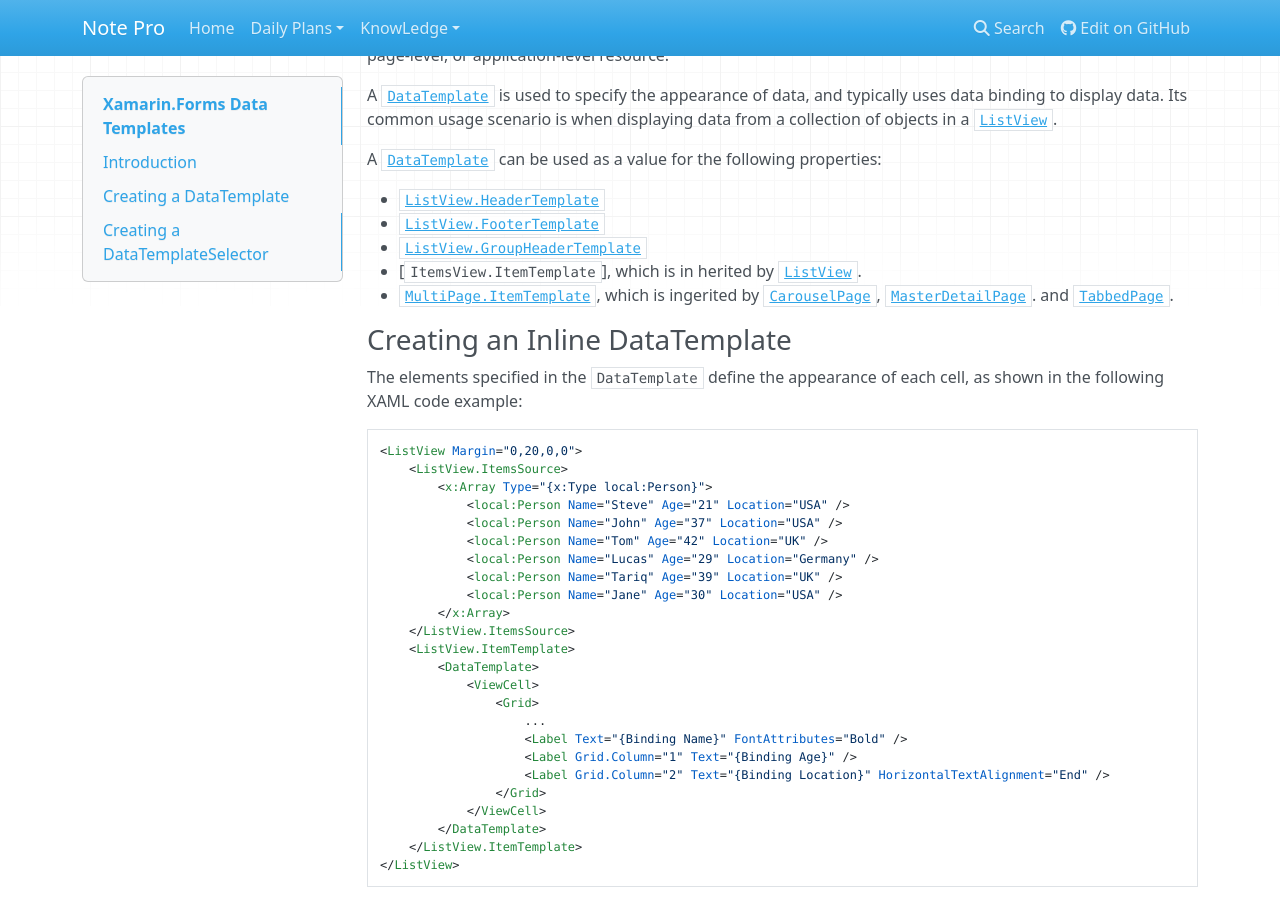
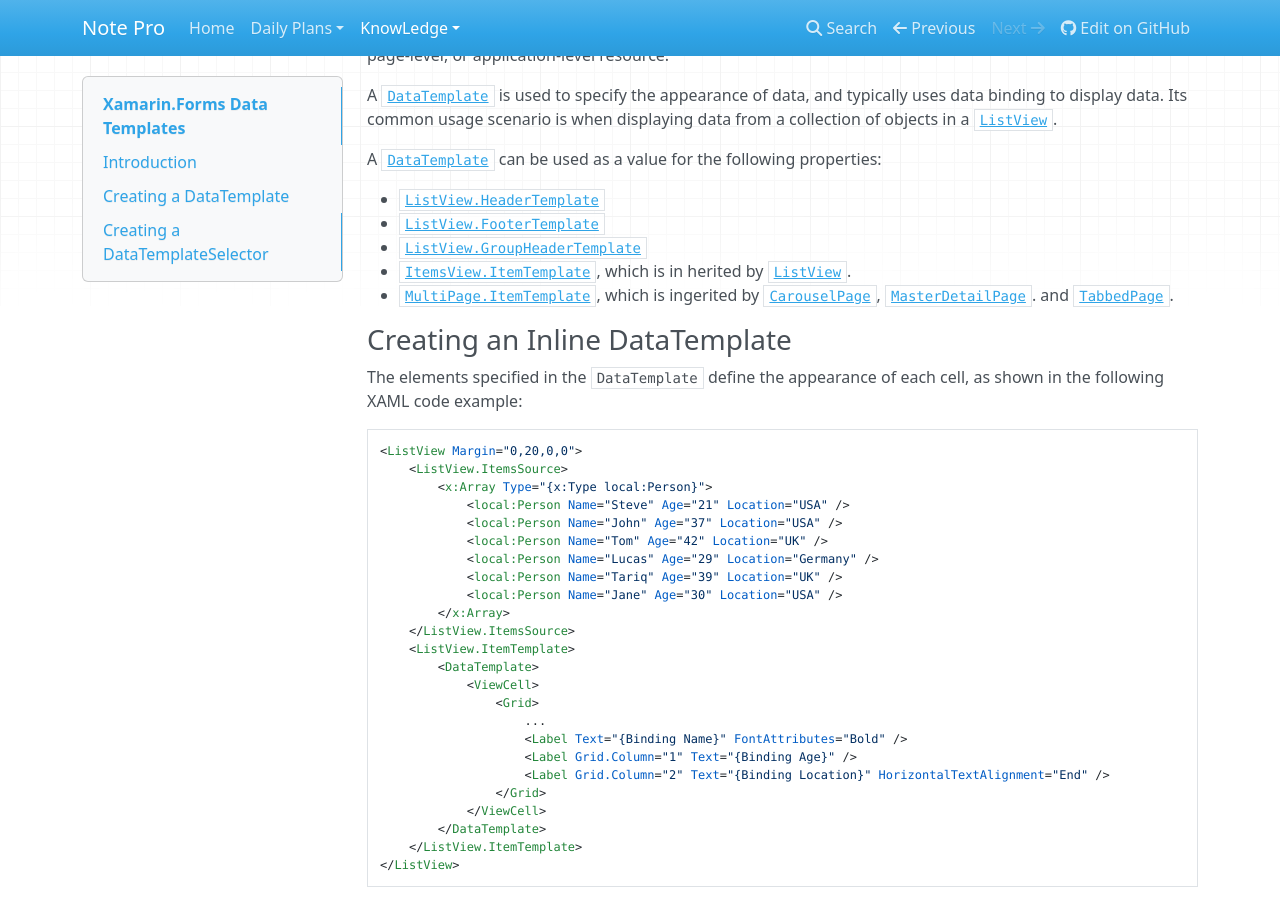
Before and after one commit to MoonSmile1707/NotePro, an MkDocs documentation site: the page built from docs/knowledge/mobile-development/xamarin/templates/data-templates.md, in a window 1280 px wide and 900 px high, scrolled down 345 px. Built offline with MkDocs 1.6.1, drawn with Linux system fonts in a browser that asks for light colours; nearby versions of some CDN libraries; part of the change alters nothing that is shown.

```diff
--- a/docs/knowledge/mobile-development/xamarin/templates/data-templates.md
+++ b/docs/knowledge/mobile-development/xamarin/templates/data-templates.md
@@ -17,7 +17,7 @@ A [`DataTemplate`](https://docs.microsoft.com/en-us/dotnet/api/xamarin.forms.dat
 - [`ListView.HeaderTemplate`](https://docs.microsoft.com/en-us/dotnet/api/xamarin.forms.listview.headertemplate#Xamarin_Forms_ListView_HeaderTemplate)
 - [`ListView.FooterTemplate`](https://docs.microsoft.com/en-us/dotnet/api/xamarin.forms.listview.footertemplate#Xamarin_Forms_ListView_FooterTemplate)
 - [`ListView.GroupHeaderTemplate`](https://docs.microsoft.com/en-us/dotnet/api/xamarin.forms.listview.groupheadertemplate#Xamarin_Forms_ListView_GroupHeaderTemplate)
-- [`ItemsView.ItemTemplate`], which is in herited by [`ListView`](https://docs.microsoft.com/en-us/dotnet/api/xamarin.forms.listview).
+- [`ItemsView.ItemTemplate`](https://docs.microsoft.com/en-us/dotnet/api/xamarin.forms.itemsview-1), which is in herited by [`ListView`](https://docs.microsoft.com/en-us/dotnet/api/xamarin.forms.listview).
 - [`MultiPage.ItemTemplate`](https://docs.microsoft.com/en-us/dotnet/api/xamarin.forms.multipage-1), which is ingerited by [`CarouselPage`](https://docs.microsoft.com/en-us/dotnet/api/xamarin.forms.carouselpage), [`MasterDetailPage`](https://docs.microsoft.com/en-us/dotnet/api/xamarin.forms.masterdetailpage). and [`TabbedPage`](https://docs.microsoft.com/en-us/dotnet/api/xamarin.forms.tabbedpage).
 
 ### Creating an Inline DataTemplate
--- a/mkdocs.yml
+++ b/mkdocs.yml
@@ -48,6 +48,8 @@ nav:
               - Themes: knowledge/mobile-development/xamarin/xamarin-forms-theme.md
               - Template:
                   - Overview: knowledge/mobile-development/xamarin/templates/overview.md
+                  - Control Templates: knowledge/mobile-development/xamarin/templates/control-templates.md
+                  - Data Templates: knowledge/mobile-development/xamarin/templates/data-templates.md
 # configuration theme
 # extra_css:
 # extra_javascript:
```
